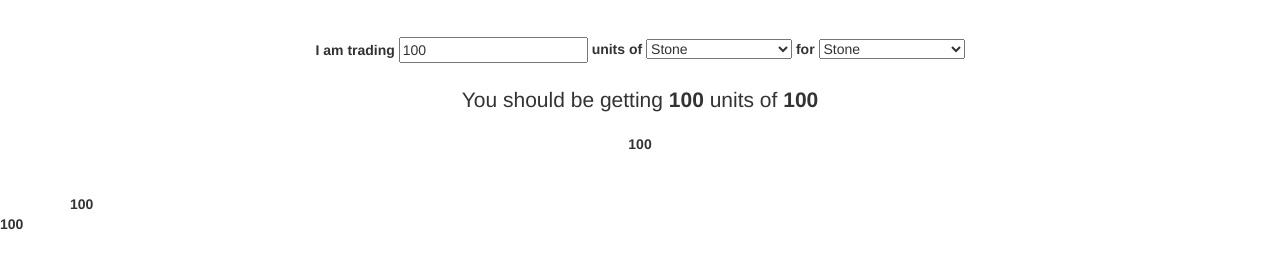
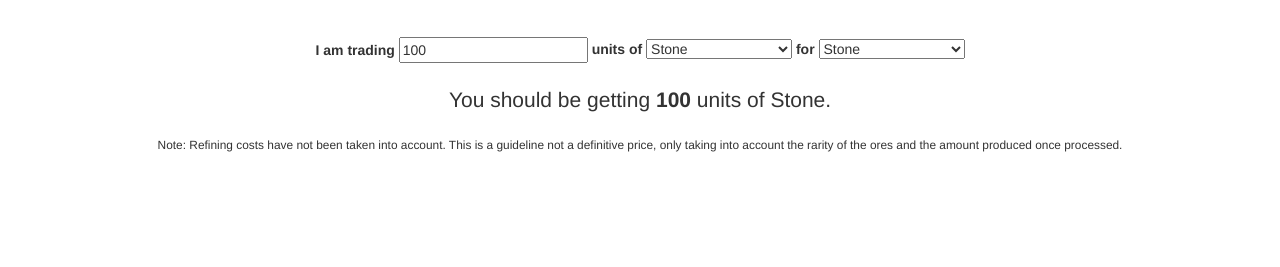
Before and after one commit to AtherActive/se-trade, a plain HTML site: page index.html in a window 1280 px wide. Shown: the part 53-320 px from the top of the page. Drawn offline with nearby package versions, Linux system fonts and the light colour scheme.

Commit message:
Update index.html

```diff
--- a/index.html
+++ b/index.html
@@ -63,7 +63,7 @@
 					</div>
 				</form>
 
-				<p class="lead">You should be getting <strong data-bind="text: buyAmount"></strong> units of <strong data-bind="text: sellAmount">.</p>
+				<p class="lead">You should be getting <strong data-bind="text: buyAmount"></strong> units of <!-- ko text: buying().name --><!-- /ko -->.</p>
 				<p><small>Note: Refining costs have not been taken into account. This is a guideline not a definitive price, only taking into account the rarity of the ores and the amount produced once processed.</small></p>
 			</div>
 
```
